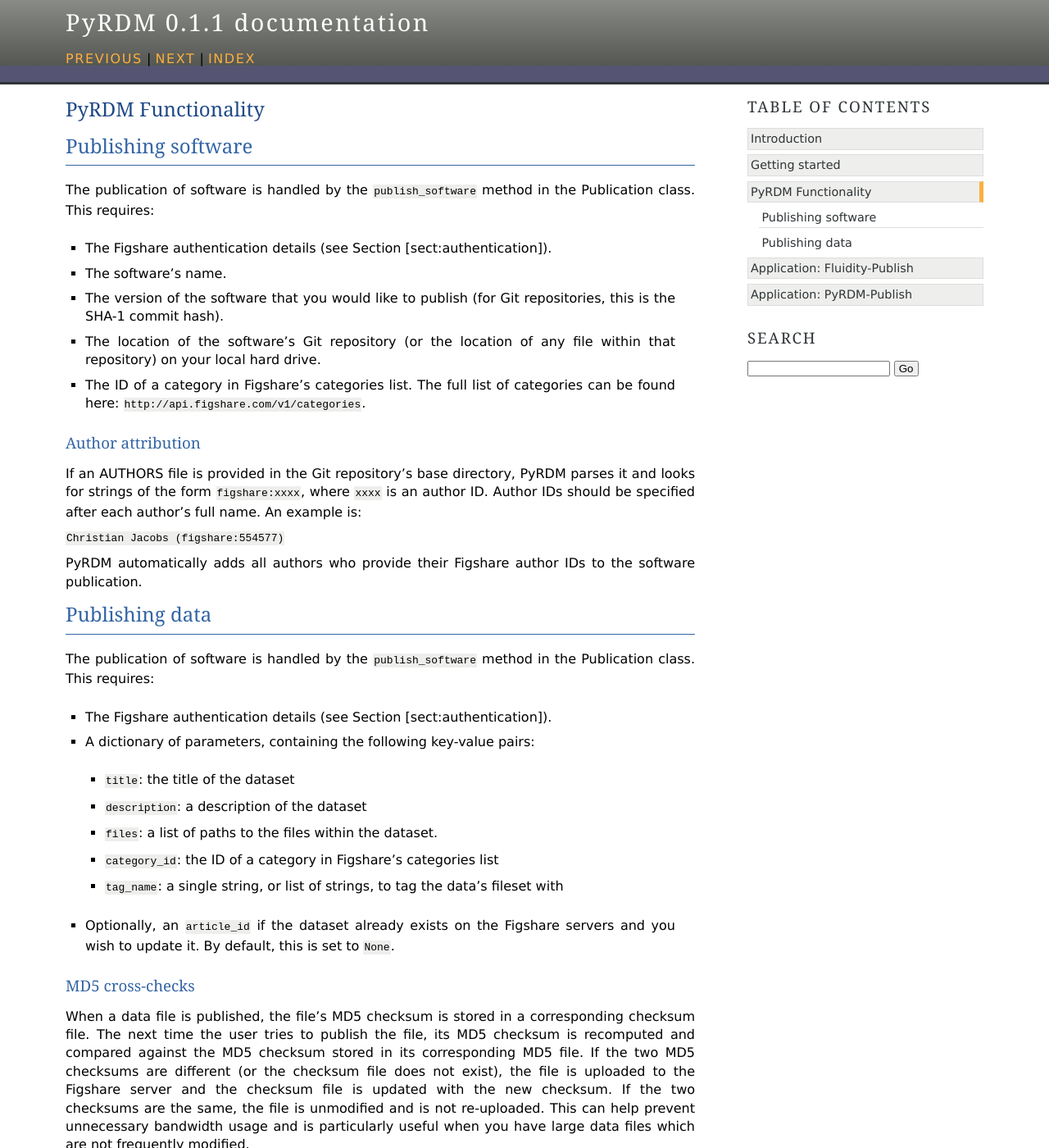
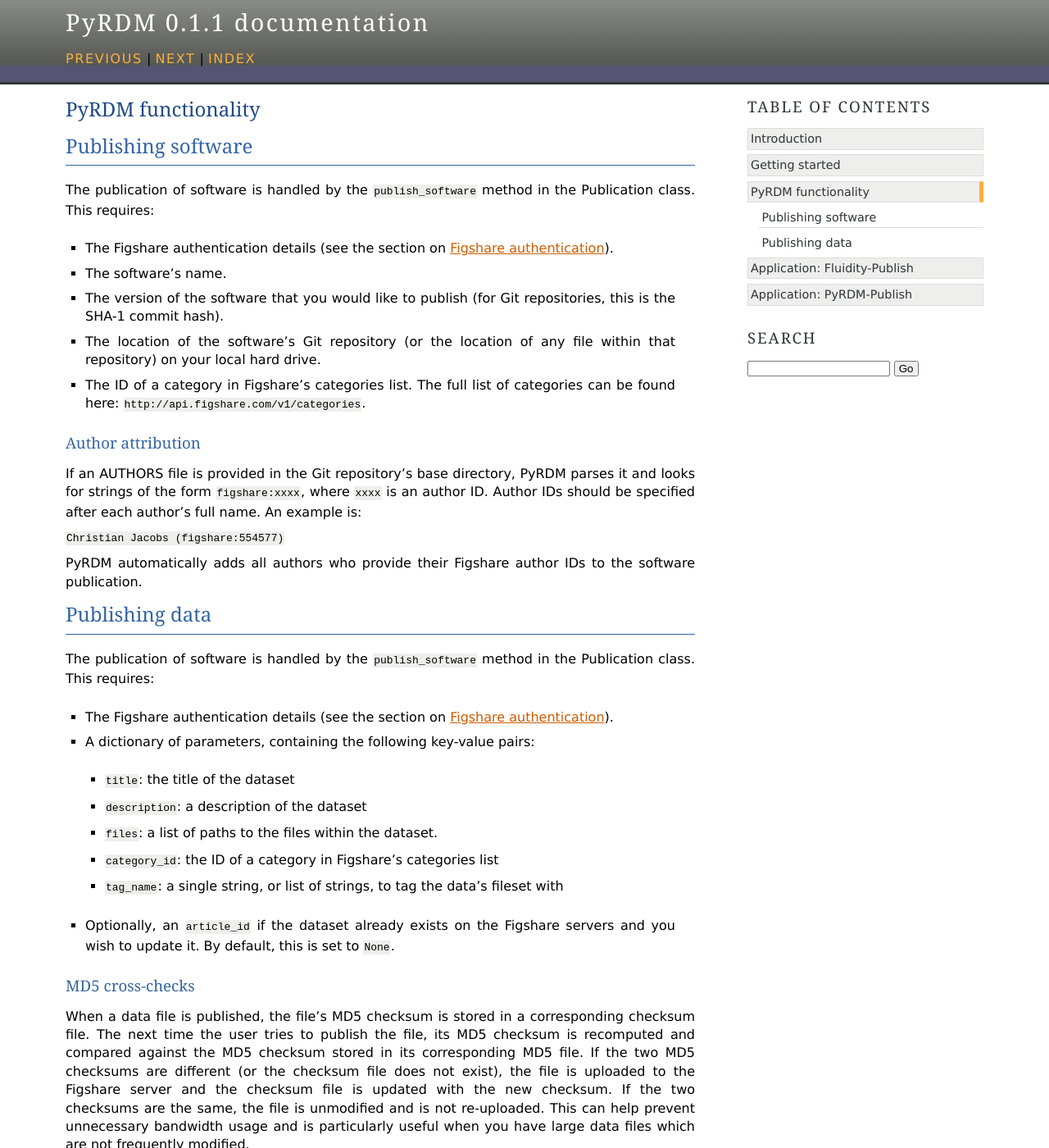
Before and after one commit to pyrdm/pyrdm, a Sphinx documentation site: the page built from doc/source/functionality.rst, in a window 1280 px wide and 1400 px high. Shown: the whole window at 82% size. Built offline with Sphinx 7.4.7, drawn with Linux system fonts in a browser that asks for light colours; pages that are not in the unit, such as notebooks, are missing from menus.

Commit message:
More updates to the Sphinx-based documentation.

```diff
--- a/doc/source/functionality.rst
+++ b/doc/source/functionality.rst
@@ -1,4 +1,4 @@
-PyRDM Functionality
+PyRDM functionality
 ===================
 
 Publishing software
@@ -7,8 +7,7 @@
 The publication of software is handled by the ``publish_software``
 method in the Publication class. This requires:
 
--  The Figshare authentication details (see Section
-   [sect:authentication]).
+-  The Figshare authentication details (see the section on `Figshare authentication <getting_started.html#figshare-authentication>`_).
 
 -  The software’s name.
 
@@ -41,8 +40,7 @@
 The publication of software is handled by the ``publish_software``
 method in the Publication class. This requires:
 
--  The Figshare authentication details (see Section
-   [sect:authentication]).
+-  The Figshare authentication details (see the section on `Figshare authentication <getting_started.html#figshare-authentication>`_).
 
 -  A dictionary of parameters, containing the following key-value pairs:
 
--- a/doc/source/index.rst
+++ b/doc/source/index.rst
@@ -12,6 +12,7 @@
    :maxdepth: 2
 
    introduction
+   getting_started
    functionality
    application_fluidity
    application_pyrdm
```
Also changed, not shown: doc/source/application_fluidity.rst (+9 -4 lines), doc/source/getting_started.rst (added, +103 -0 lines), doc/source/introduction.rst (+0 -96 lines), .travis.yml.
